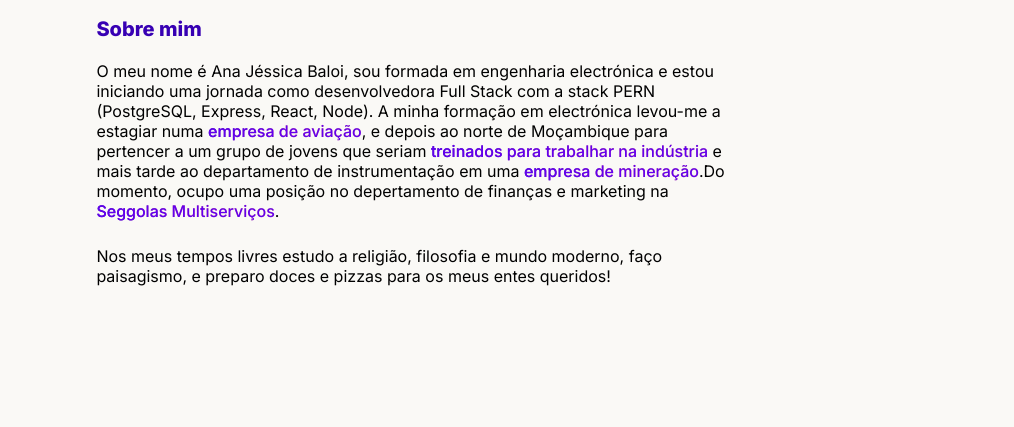
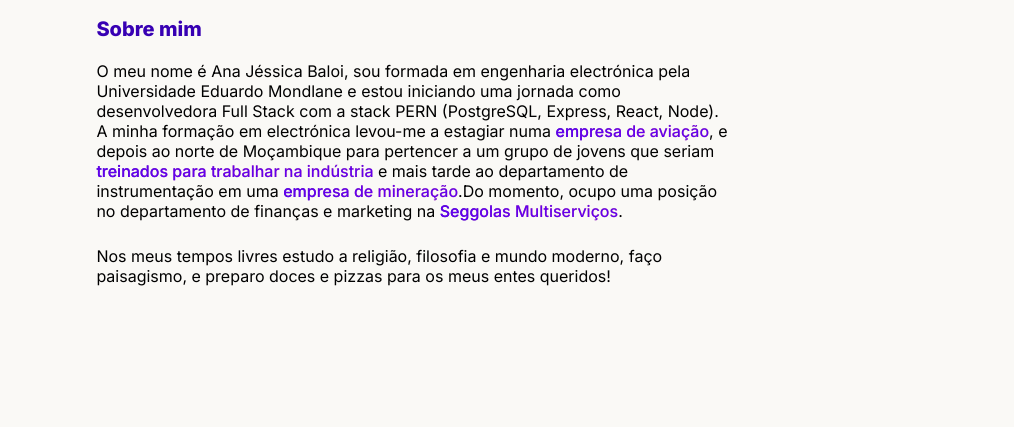
Before and after one commit to ACBaloi/Portfolio-Page, a website: page index.html in a window 1280 px wide. Shown: the part 373-800 px from the top of the page, without its empty margins (70-1084 px from the left). Drawn offline with nearby package versions, Linux system fonts and the light colour scheme.

Commit message:
Correcao na escrita

```diff
--- a/index.html
+++ b/index.html
@@ -66,7 +66,7 @@
                     <div class="about">
                         <h1>Olá, sou <span>Ana Jéssica</span></h1>
                         <h2>Sobre mim</h2>
-                        <p>O meu nome é Ana Jéssica Baloi, sou formada em engenharia electrónica e estou iniciando uma jornada como desenvolvedora Full Stack com a stack PERN (PostgreSQL, Express, React, Node). A minha formação em electrónica levou-me a estagiar numa <span><a href="https://www.aeroportos.co.mz/en/" target="_blank">empresa de aviação</a></span>, e depois ao norte de Moçambique para pertencer a um grupo de jovens que seriam <span><a href="https://www.getfieldready.com/" target="_blank">treinados para trabalhar na indústria</a></span> e mais tarde ao departamento de instrumentação em uma <span><a href="https://www.kenmareresources.com/en" target="_blank">empresa de mineração</a></span>.Do momento, ocupo uma posição no depertamento de finanças e marketing na <span><a href="https://www.seggolas.co.mz/" target="_blank">Seggolas Multiserviços</a></span>.</p>
+                        <p>O meu nome é Ana Jéssica Baloi, sou formada em engenharia electrónica pela Universidade Eduardo Mondlane e estou iniciando uma jornada como desenvolvedora Full Stack com a stack PERN (PostgreSQL, Express, React, Node). A minha formação em electrónica levou-me a estagiar numa <span><a href="https://www.aeroportos.co.mz/en/" target="_blank">empresa de aviação</a></span>, e depois ao norte de Moçambique para pertencer a um grupo de jovens que seriam <span><a href="https://www.getfieldready.com/" target="_blank">treinados para trabalhar na indústria</a></span> e mais tarde ao departamento de instrumentação em uma <span><a href="https://www.kenmareresources.com/en" target="_blank">empresa de mineração</a></span>.Do momento, ocupo uma posição no departamento de finanças e marketing na <span><a href="https://www.seggolas.co.mz/" target="_blank">Seggolas Multiserviços</a></span>.</p>
                         <p>Nos meus tempos livres estudo a religião, filosofia e mundo moderno, faço paisagismo, e preparo doces e pizzas para os meus entes queridos!</p>
                     </div>
                 </section>
```
